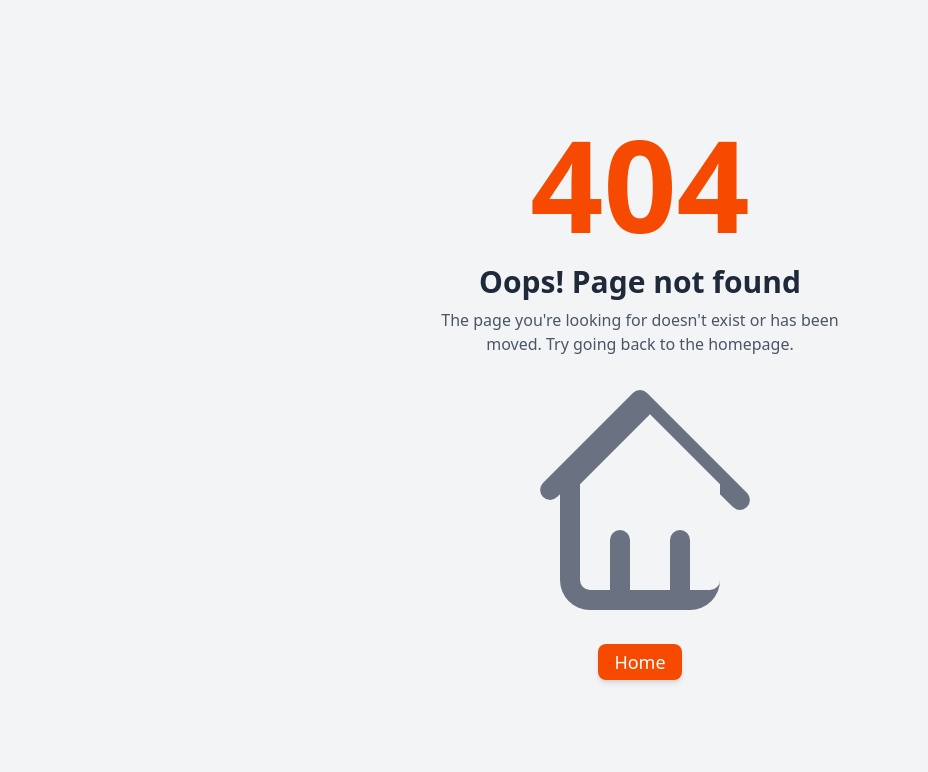
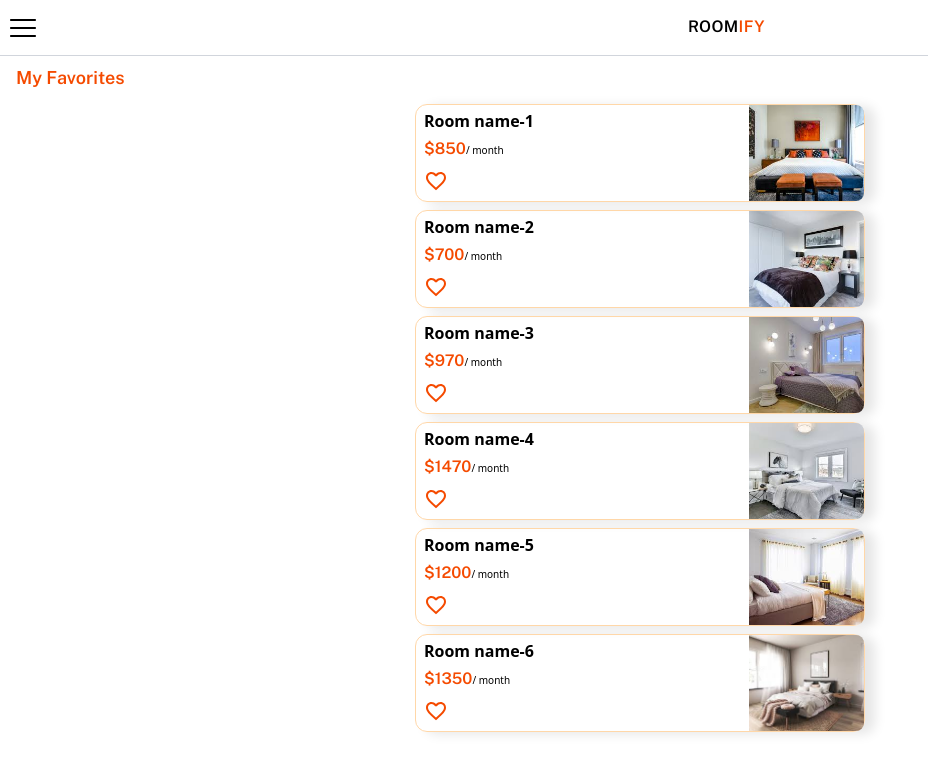
Before and after one commit to Lior-Lavon/Roomify-FE, a React (Vite) app: page /favorites in a window 1280 px wide. Before the commit this address had no page. Shown: the top 772 px of the page, without its empty margins (0-928 px from the left). Built offline with nearby package versions, Linux system fonts and the light colour scheme.

Commit message:
finish favorites

```diff
--- a/src/App.jsx
+++ b/src/App.jsx
@@ -6,18 +6,15 @@ import {
   ProtectiveRoute,
   SignIn,
   RenterChat,
+  FavoritesView,
+  ProfileView,
 } from "./pages";
-import { CoverView, MapView } from "./components";
-import { APIProvider, Map } from "@vis.gl/react-google-maps";
-import TestMapView from "./components/TestMapView/TestMapView";
-import TestView from "./pages/TestView/TestView";
 import { useEffect, useState } from "react";
 import { getSecurityTokenFromLocalStorage } from "./utils/localStorage";
 import usePreventPullToRefresh from "./utils/hooks/usePreventPullToRefresh.js";
 import bcrypt from "bcryptjs";
 import { store } from "./store.js";
 import {
-  BrowserRouter,
   Route,
   Routes,
   unstable_HistoryRouter as HistoryRouter,
@@ -64,6 +61,8 @@ function App() {
           ></Route>
 
           <Route path="/landing" element={<HomeView />} />
+          <Route path="/profile" element={<ProfileView />} />
+          <Route path="/favorites" element={<FavoritesView />} />
           <Route path="/chats" element={<RenterChat />} />
           <Route path="/signin" element={<SignIn />} />
           <Route path="/chat" element={<ChatView />}>
--- a/src/components/RoomCard/RoomCardMini.jsx
+++ b/src/components/RoomCard/RoomCardMini.jsx
@@ -17,7 +17,8 @@ const useScreenWidth = () => {
   return width;
 };
 
-const RoomCardMini = memo(({ advertInfo, shareAdvert, showPropertyInfo }) => {
+const RoomCardMini = memo(
+  ({ advertInfo, shareAdvert, showPropertyInfo, maxWith, showShare }) => {
     const cardRef = useRef(null);
     const screenWidth = useScreenWidth() * 0.8;
     const dispatch = useDispatch();
@@ -42,7 +43,11 @@ const RoomCardMini = memo(({ advertInfo, shareAdvert, showPropertyInfo }) => {
       <div
         ref={cardRef}
         className={` border border-orange-200 rounded-xl flex flex-row gap-4 items-center justify-between shadow-[10px_2px_12px_rgba(0,0,0,.1)] `}
-      style={{ minWidth: `${screenWidth}px`, width: `85%` }}
+        style={{
+          minWidth: `300px`,
+          maxWidth: `450px`,
+          width: maxWith != undefined ? `85%` : `95%`,
+        }}
         onClick={onAdvertClick}
       >
         <div className="w-full h-[6rem] flex flex-col justify-between pl-2 py-1">
@@ -61,9 +66,11 @@ const RoomCardMini = memo(({ advertInfo, shareAdvert, showPropertyInfo }) => {
                 <MdFavoriteBorder className="w-6 h-6" />
               )}
             </div>
+            {showShare != undefined && showShare == true && (
               <div onClick={shareMeAdvert}>
                 <GoShareAndroid className="w-6 h-6 " />
               </div>
+            )}
           </div>
         </div>
         {advertInfo?.Images.length >= 1 && (
@@ -74,6 +81,7 @@ const RoomCardMini = memo(({ advertInfo, shareAdvert, showPropertyInfo }) => {
         )}
       </div>
     );
-});
+  }
+);
 
 export default RoomCardMini;
--- a/src/components/TopBar/TopBar.jsx
+++ b/src/components/TopBar/TopBar.jsx
@@ -3,7 +3,7 @@ import { BsChat } from "react-icons/bs";
 import { IoChatbubbleOutline, IoCloseOutline } from "react-icons/io5";
 import { RxAvatar, RxHamburgerMenu } from "react-icons/rx";
 import { useDispatch, useSelector } from "react-redux";
-import { useNavigate } from "react-router-dom";
+import { NavLink, useNavigate } from "react-router-dom";
 import FemaleImage from "../../assets/female.jpg";
 import { setUserLogout } from "../../features/user/userSlice";
 
@@ -11,12 +11,12 @@ const LoginMenuItems = [
   {
     id: 1,
     name: "My Profile",
-    link: "/#",
+    link: "/profile",
   },
   {
     id: 2,
     name: "My Favorite",
-    link: "/#",
+    link: "/favorites",
   },
   {
     id: 3,
@@ -74,7 +74,6 @@ const TopBar = (props) => {
   const { profile } = useSelector((store) => store.user);
   const { leftIcon, rightIcon } = props;
   const [isMenu, setIsMenu] = useState(false);
-  // const [width, setWidth] = useState(window.innerWidth);
 
   const handleClick = () => {
     navigate("/landing");
@@ -142,12 +141,12 @@ const TopBar = (props) => {
                           key={data.id}
                           className="cursor-pointer border-l-2 border-orange-500 my-6"
                         >
-                          <a
-                            href={data.link}
+                          <NavLink
+                            to={data.link}
                             className="inline-block w-full rounded-md pl-2"
                           >
                             {data.name}
-                          </a>
+                          </NavLink>
                         </li>
                       );
                     })}
@@ -166,12 +165,12 @@ const TopBar = (props) => {
                           key={data.id}
                           className="cursor-pointer border-l-2 border-orange-500 my-6"
                         >
-                          <a
-                            href={data.link}
+                          <NavLink
+                            to={data.link}
                             className="inline-block w-full rounded-md pl-2"
                           >
                             {data.name}
-                          </a>
+                          </NavLink>
                         </li>
                       );
                     })}
--- a/src/features/user/userSlice.js
+++ b/src/features/user/userSlice.js
@@ -3,6 +3,7 @@ import { createSlice } from "@reduxjs/toolkit";
 const initialState = {
   profile: null,
   returnToAfterLogin: null,
+  favoritesList: [, 1, 2, 3, 4, 5, 6],
   isLoading: true,
 };
 
--- a/src/pages/Chat/ChatView.jsx
+++ b/src/pages/Chat/ChatView.jsx
@@ -14,9 +14,6 @@ import {
 } from "../../components";
 import { useDispatch, useSelector } from "react-redux";
 import { ChatOptions } from "../../MockData/ChatOptions";
-import ChatWithOwner from "../../components/ChatWithOwner/ChatWithOwner";
-import { useParams } from "react-router-dom";
-import { setReturnToAfterLogin } from "../../features/user/userSlice";
 
 const ChatView = () => {
   const dispatch = useDispatch();
@@ -390,9 +387,6 @@ const ChatView = () => {
         isVisible={showPropertyDetailPage.show}
         advertId={showPropertyDetailPage.advertId}
         closePropertyDetailPage={showPropertyInfo}
-        // shareAdvert={shareAdvert}
-        // showPropertyInfo={showPropertyInfo}
-        // showChatWithOwner={showChatWithOwner}
         showButtons={true}
       />
     </div>
--- /dev/null
+++ b/src/pages/Favorites/FavoritesView.jsx
@@ -0,0 +1,79 @@
+import React, { useEffect, useRef, useState } from "react";
+import { PropertyDetailPage, RoomCardMini, TopBar } from "../../components";
+import { useSelector } from "react-redux";
+
+const FavoritesView = () => {
+  const myFavoritesRef = useRef(null);
+  const [height, setHeight] = useState(0);
+  const [showPropertyDetailPage, setShowPropertyDetailPage] = useState({
+    show: false,
+    advertId: 0,
+  });
+
+  const { favoritesList } = useSelector((store) => store.user);
+  const { roomList } = useSelector((store) => store.chat);
+
+  useEffect(() => {
+    if (myFavoritesRef.current) {
+      const topBottom = myFavoritesRef.current.getBoundingClientRect().bottom;
+      // const bottomTop = bottomRef.current.getBoundingClientRect().top;
+      const bottomTop = window.innerHeight;
+      setHeight(bottomTop - topBottom); // Calculate space between them
+    }
+  }, []);
+
+  const showPropertyInfo = (advertId) => {
+    if (!showPropertyDetailPage.show) {
+      setShowPropertyDetailPage({ show: true, advertId });
+    } else {
+      setShowPropertyDetailPage({ show: false, advertId: -1 });
+    }
+  };
+
+  const getRoomById = (advertId) => {
+    const advert = roomList.find((advert) => advert.Id == advertId);
+    return advert;
+  };
+
+  return (
+    <div>
+      <div className="w-full h-full">
+        <TopBar leftIcon="burger" />
+
+        <p
+          ref={myFavoritesRef}
+          className="pl-4 mt-2 mb-1 text-lg sans-bold text-orange-600"
+        >
+          My Favorites
+        </p>
+
+        {/* body */}
+        <div
+          className="w-full py-2 overflow-y-auto flex flex-col gap-2 items-center"
+          style={{ height: `${height}px` }}
+        >
+          {favoritesList.map((itemId) => {
+            const advert = getRoomById(itemId);
+            return (
+              <RoomCardMini
+                key={advert.Id}
+                advertInfo={advert}
+                showPropertyInfo={showPropertyInfo}
+              />
+            );
+          })}
+        </div>
+      </div>
+
+      {/* show property view */}
+      <PropertyDetailPage
+        isVisible={showPropertyDetailPage.show}
+        advertId={showPropertyDetailPage.advertId}
+        closePropertyDetailPage={showPropertyInfo}
+        showButtons={true}
+      />
+    </div>
+  );
+};
+
+export default FavoritesView;
--- /dev/null
+++ b/src/pages/Profile/ProfileView.jsx
@@ -0,0 +1,38 @@
+import React, { useEffect, useRef, useState } from "react";
+import { PropertyDetailPage, RoomCardMini, TopBar } from "../../components";
+import { useSelector } from "react-redux";
+
+const ProfileView = () => {
+  const myProfileRef = useRef(null);
+  const [height, setHeight] = useState(0);
+
+  useEffect(() => {
+    if (myProfileRef.current) {
+      const topBottom = myProfileRef.current.getBoundingClientRect().bottom;
+      // const bottomTop = bottomRef.current.getBoundingClientRect().top;
+      const bottomTop = window.innerHeight;
+      setHeight(bottomTop - topBottom); // Calculate space between them
+    }
+  }, []);
+
+  return (
+    <div className="w-full h-full">
+      <TopBar leftIcon="burger" />
+
+      <p
+        ref={myProfileRef}
+        className="pl-4 mt-2 mb-1 text-lg sans-bold text-orange-600"
+      >
+        My Profile
+      </p>
+
+      {/* body */}
+      <div
+        className="w-full py-2 overflow-y-auto flex flex-col gap-2 items-center"
+        style={{ height: `${height}px` }}
+      ></div>
+    </div>
+  );
+};
+
+export default ProfileView;
--- a/src/pages/index.jsx
+++ b/src/pages/index.jsx
@@ -4,5 +4,16 @@ import NotFound from "./NotFound/NotFound";
 import ProtectiveRoute from "./ProtectiveRoute/ProtectiveRoute";
 import SignIn from "./SignIn/SignIn";
 import RenterChat from "./RenterChat/RenterChat";
+import FavoritesView from "./Favorites/FavoritesView";
+import ProfileView from "./Profile/ProfileView";
 
-export { HomeView, ChatView, NotFound, ProtectiveRoute, SignIn, RenterChat };
+export {
+  HomeView,
+  ChatView,
+  NotFound,
+  ProtectiveRoute,
+  SignIn,
+  RenterChat,
+  FavoritesView,
+  ProfileView,
+};
```
Lines whose indentation alone changed are shown as unchanged.
